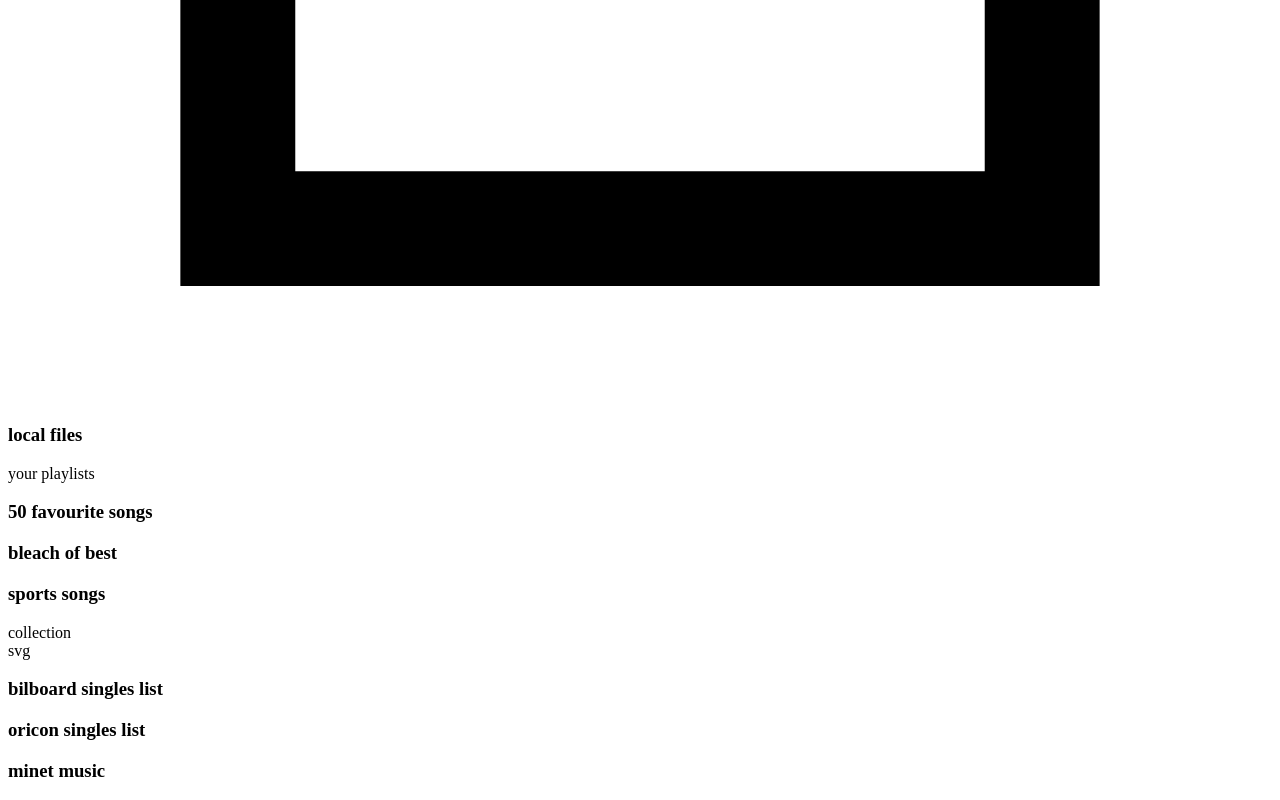
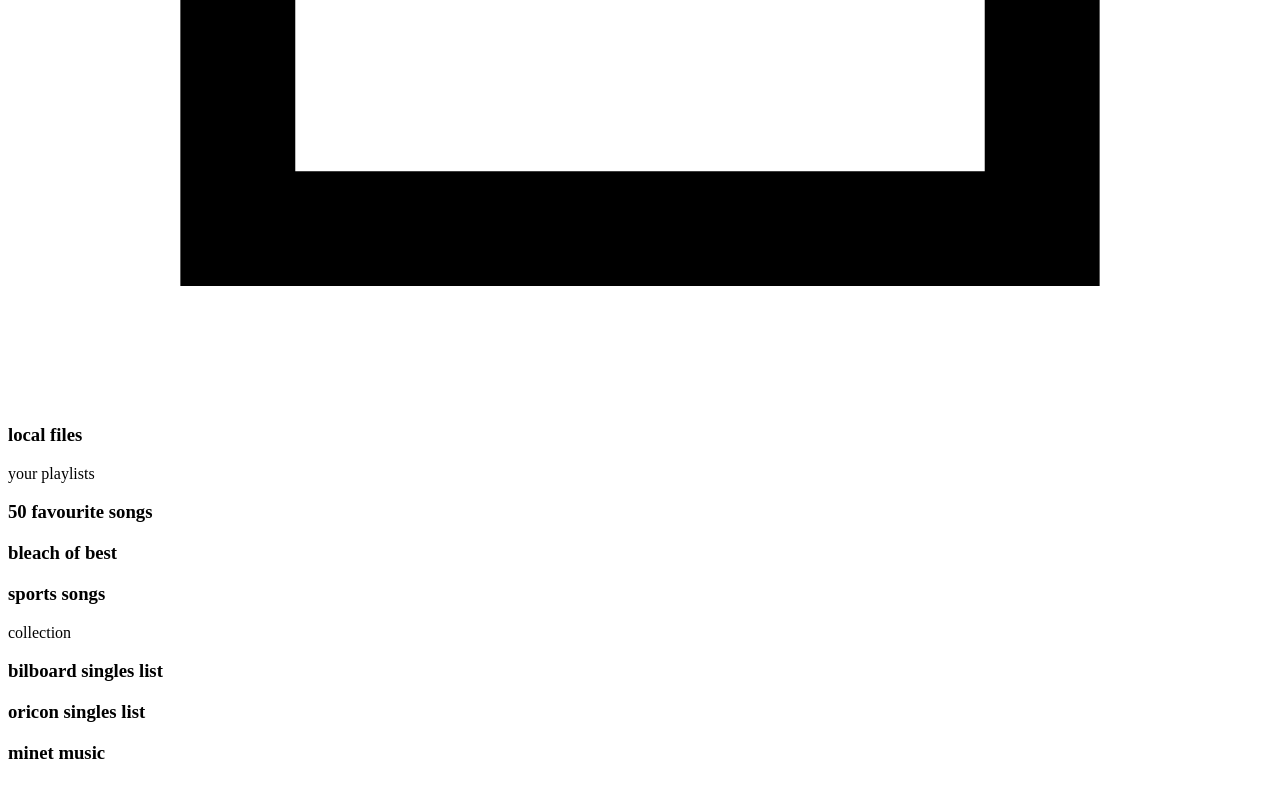
Before and after one commit to elteeestoo/onepage-musica, a plain HTML site: page index.html in a window 1280 px wide. Shown: the part 9110-9910 px from the top of the page. Drawn offline with Linux system fonts and the light colour scheme.

Commit message:
onepage-index

```diff
--- a/index.html
+++ b/index.html
@@ -132,7 +132,7 @@
       </div>
       <div class="collection-links">
         <div class="collection-links-logo">
-          svg
+
         </div>
         <div class="collection-links-text">
           <h3>bilboard singles list</h3>
```
